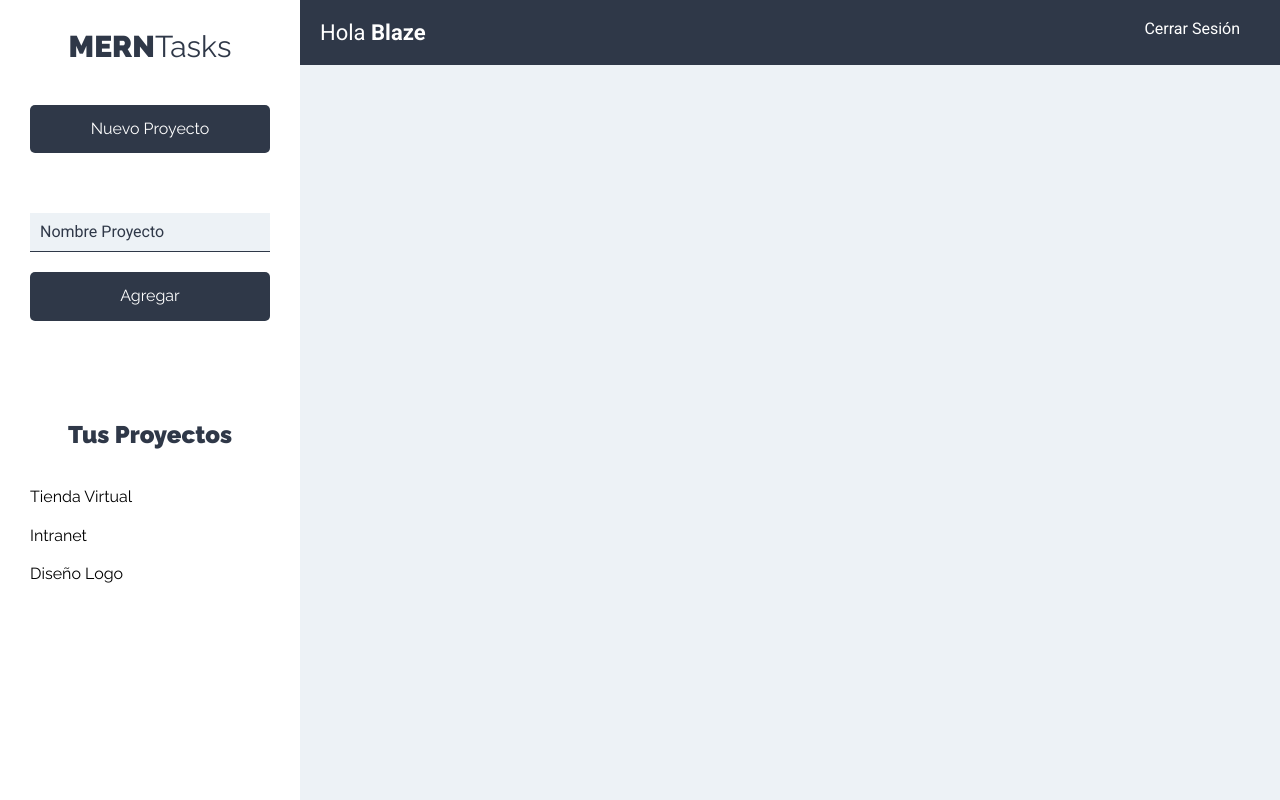
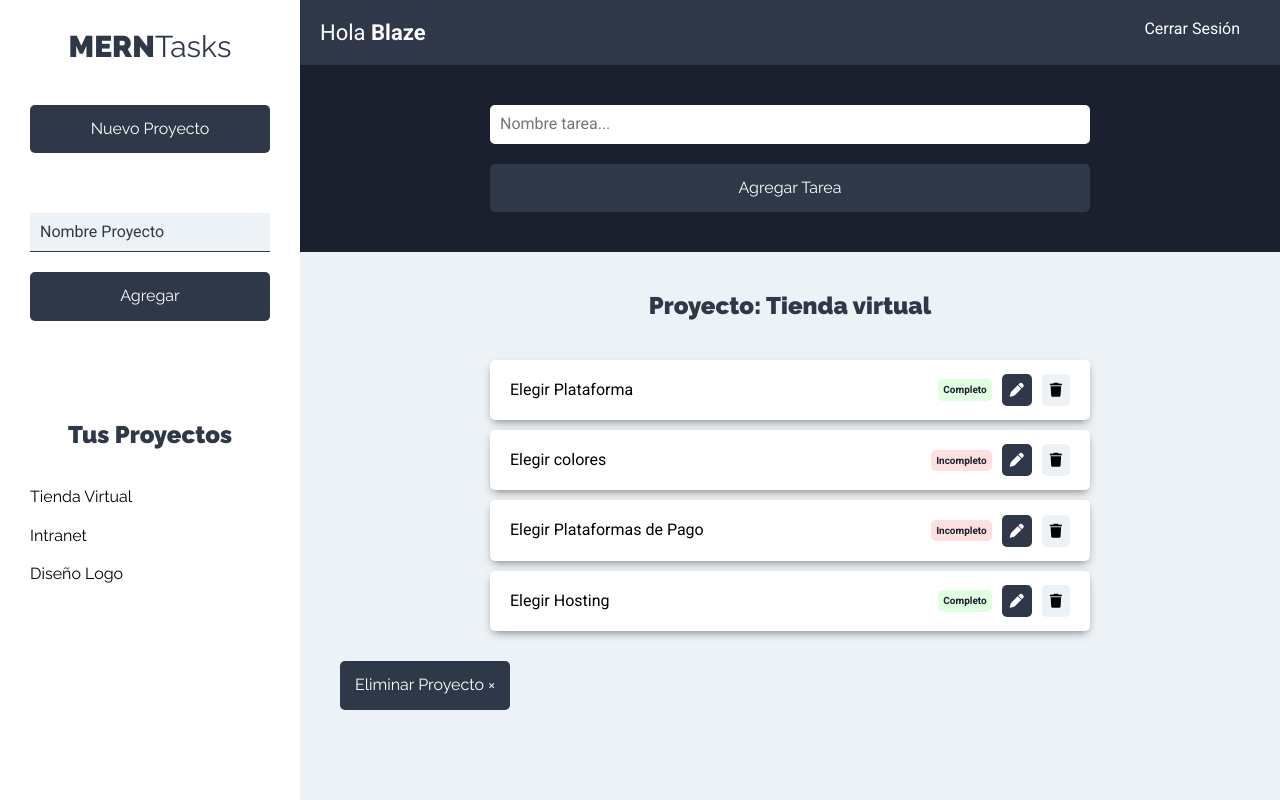
Before and after one commit to ManuelBlaze/MERNTasks_cliente, a React (Create React App) app: page /proyectos in a window 1280 px wide. Built offline with nearby package versions, Linux system fonts and the light colour scheme.

Commit message:
/Proyectos - Listado Tareas

```diff
--- a/public/index.html
+++ b/public/index.html
@@ -11,6 +11,7 @@
 
   <link rel="manifest" href="%PUBLIC_URL%/manifest.json" />
   <link rel="stylesheet" href="https://cdnjs.cloudflare.com/ajax/libs/normalize/8.0.1/normalize.min.css">
+  <script src="https://kit.fontawesome.com/5bd7cc0966.js" crossorigin="anonymous"></script>
   <link href="https://fonts.googleapis.com/css?family=Raleway:400,900|Roboto:300,400,700&display=swap" rel="stylesheet">
   <title>MERNTasks</title>
 </head>
--- a/src/components/proyectos/Proyectos.jsx
+++ b/src/components/proyectos/Proyectos.jsx
@@ -1,6 +1,8 @@
 import React from 'react';
 import Sidebar from '../layout/Sidebar';
 import Barra from '../layout/Barra';
+import FormTarea from '../tasks/FormTarea';
+import ListadoTareas from '../tasks/ListadoTareas';
 
 const Proyectos = () => {
     return (
@@ -12,8 +14,10 @@ const Proyectos = () => {
 
                 <main>
 
+                    <FormTarea />
+
                     <div className="contenedor-tareas">
-
+                        <ListadoTareas />
                     </div>
                 </main>
             </div>
--- /dev/null
+++ b/src/components/tasks/FormTarea.jsx
@@ -0,0 +1,30 @@
+import React from 'react'
+
+const FormTarea = () => {
+    return (
+        <div className="formulario">
+            <form
+
+            >
+                <div className="contenedor-input">
+                    <input
+                        type="text"
+                        name="nombre"
+                        className="input-text"
+                        placeholder="Nombre tarea..."
+                    />
+                </div>
+                <div className="contenedor-input">
+                    <input
+                        type="submit"
+                        value="Agregar Tarea"
+                        className="btn btn-primario ntn-submit btn-block"
+
+                    />
+                </div>
+            </form>
+        </div>
+    )
+}
+
+export default FormTarea;
--- /dev/null
+++ b/src/components/tasks/ListadoTareas.jsx
@@ -0,0 +1,36 @@
+import React, { Fragment } from 'react'
+import Tarea from './Tarea';
+
+const ListadoTareas = () => {
+
+    const tareasProyecto = [
+        {nombre: 'Elegir Plataforma', estado: true},
+        {nombre: 'Elegir colores', estado: false},
+        {nombre: 'Elegir Plataformas de Pago', estado: false},
+        {nombre: 'Elegir Hosting', estado: true}
+    ]
+
+    return (
+        <Fragment>
+            <h2>Proyecto: Tienda virtual</h2>
+
+            <ul className="listado-tareas">
+                {tareasProyecto.length === 0
+                    ? (<li className="tarea"><p>No hay Tareas</p></li>)
+                    : tareasProyecto.map(tarea => (
+                        <Tarea
+                            tarea={tarea}
+                        />
+                    ))
+                }
+            </ul>
+
+            <button
+                className="btn btn-primario"
+                type="eliminar"
+            >Eliminar Proyecto &times;</button>
+        </Fragment>
+    )
+}
+
+export default ListadoTareas;
--- /dev/null
+++ b/src/components/tasks/Tarea.jsx
@@ -0,0 +1,44 @@
+import React from 'react'
+
+const Tarea = ({tarea}) => {
+    return (
+        <li className="tarea sombra">
+            <p>{tarea.nombre}</p>
+
+            <div className="estado">
+                {tarea.estado
+                    ?
+                        (
+                            <button
+                                type="button"
+                                className="completo"
+
+                            >Completo</button>
+                        )
+                    :
+                        (
+                            <button
+                                type="button"
+                                className="incompleto"
+
+                            >Incompleto</button>
+                        )
+                }
+            </div>
+
+            <div className="acciones">
+                <button
+                    type="button"
+                    className="btn btn-primario"
+                ><i className="fas fa-pen"></i></button>
+
+                <button
+                    type="button"
+                    className="btn btn-secundario"
+                ><i className="fas fa-trash"></i></button>
+            </div>
+        </li>
+    )
+}
+
+export default Tarea;
--- a/src/index.css
+++ b/src/index.css
@@ -211,6 +211,9 @@ aside  {
   -moz-box-shadow: 0px 6px 11px -8px rgba(0,0,0,0.9);
   box-shadow: 0px 6px 11px -8px rgba(0,0,0,0.9);
 }
+.tarea .acciones .btn {
+  border-radius: .5rem;
+}
 .tarea .acciones .btn:first-of-type {
   margin-right: 1rem;
 }
```
